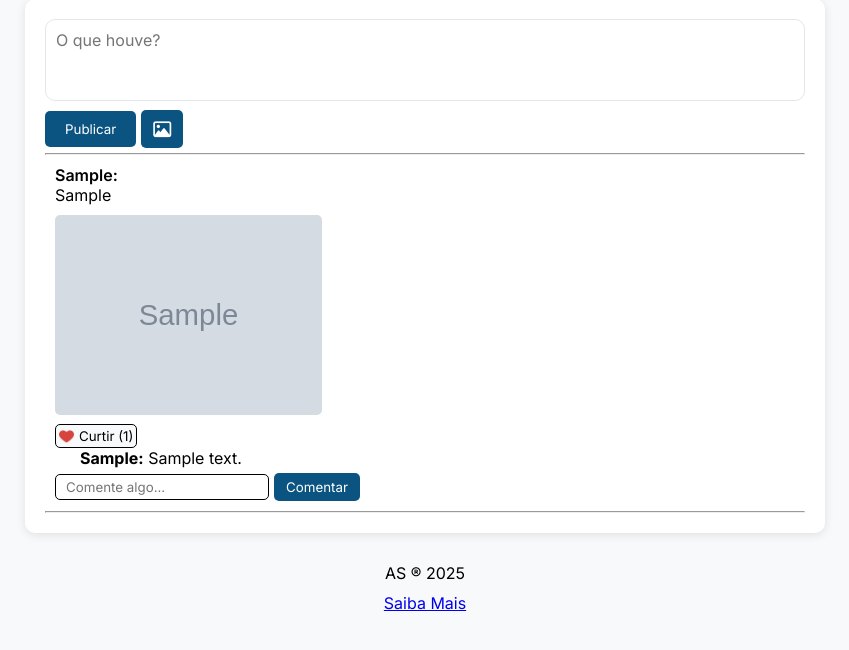
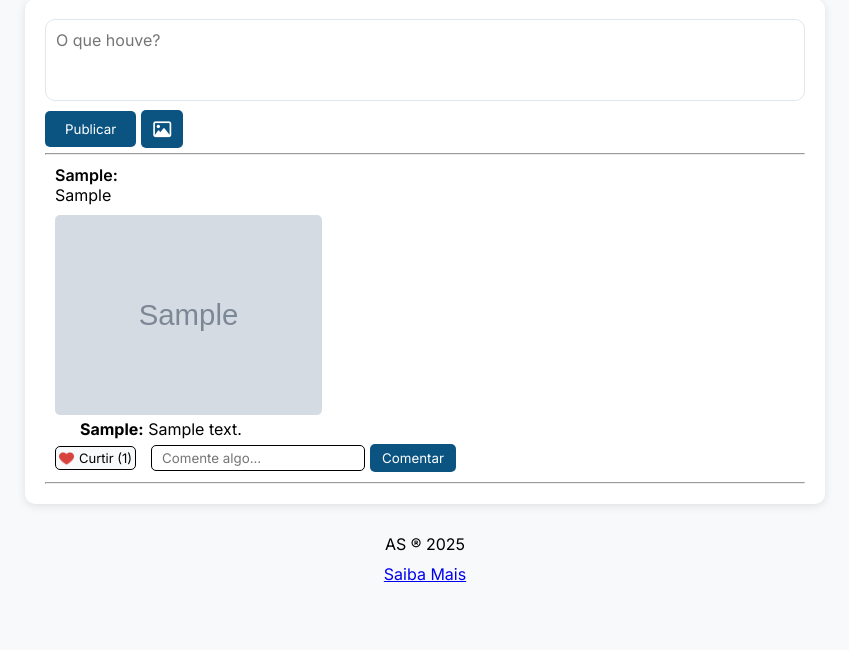
Before and after one commit to oficialarthurmagalhaes/DigAS, a PHP site: page / in a window 1280 px wide. Shown: the part 76-726 px from the top of the page, without its empty margins (215-1064 px from the left). Run offline with PHP 8.4, Linux system fonts and the light colour scheme; the visitor is signed in with stand-in values (Sample User, id 1); tables that the repository leaves empty hold one stand-in row (values such as "Sample post"); grey boxes marked "Sample" are stand-in pictures.

Commit message:
Alinhando curtir e comentar da publicação

```diff
--- a/css/style.css
+++ b/css/style.css
@@ -349,6 +349,13 @@
   height: 200px;
   border-radius: 5px;
 }
+.publicacao-feed-curtir-comentar{
+  display: flex;
+  flex-direction: row;
+  align-items: center;
+  justify-content: flex-start;
+  gap: 15px;
+}
 .publicacao-feed-curtir {
     margin-top: 5px;
 }
@@ -367,10 +374,25 @@
   background-color: red;
   color: #fff;
 }
+@media (max-width: 468px) {
+  .publicacao-feed-curtir-botao p{
+    display: none;
+    margin: 0;
+  }
+  .publicacao-feed-curtir-botao img{
+  width: 15px;
+  height: 15px;
+  margin-right: 0px;
+}
+}
 .publicacao-feed-curtir-botao img{
   width: 15px;
   height: 15px;
   margin-right: 5px;
+}
+.publicacao-feed-curtir-botao p {
+  font-size: 13px;
+  font-weight: 400;
 }
 .publicacao-feed-comentar{
   display: flex;
```
Also changed, not shown: listar_publicacoes.php (+14 -11 lines).
